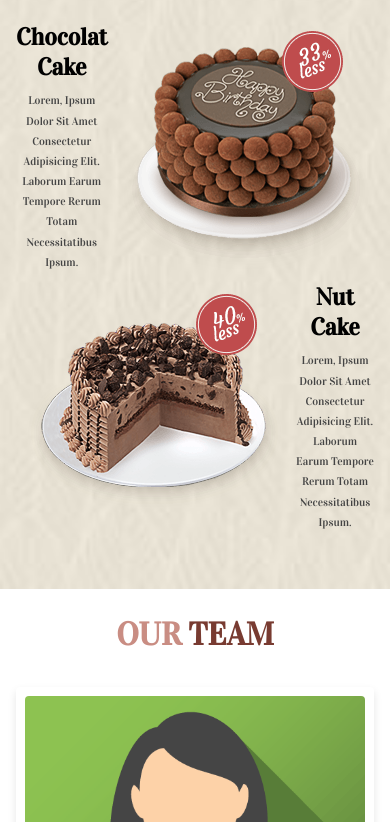
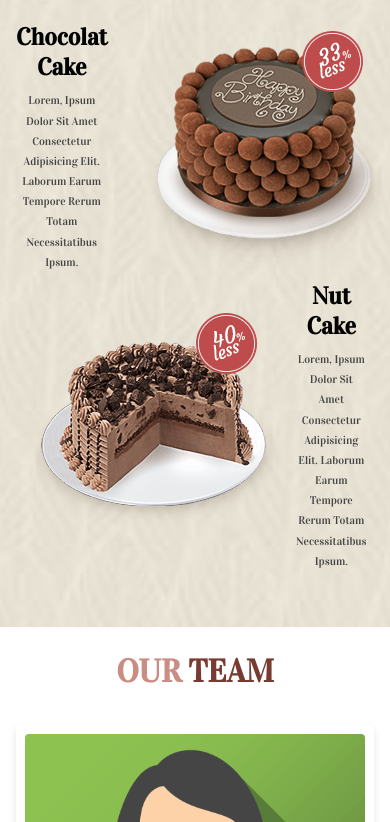
Before and after one commit to fatehachouri/Bakery-Website, a plain HTML site: page index.html in a window 390 px wide. Shown: the part 6566-7388 px from the top of the page. Drawn offline with nearby package versions, Linux system fonts and the light colour scheme; some packages are replaced by stand-ins of ours; a script that the page names is missing.

Commit message:
upload the design

```diff
--- a/css/main.css
+++ b/css/main.css
@@ -754,4 +754,9 @@ color: var(--secondary);
     .promotion .box-container .box{
       padding: 0;
     }
+    .promotion .box-container .box .content {
+      margin-right: 20px;
+      padding: 0;
+      gap: 0;
+    }
   }
```
